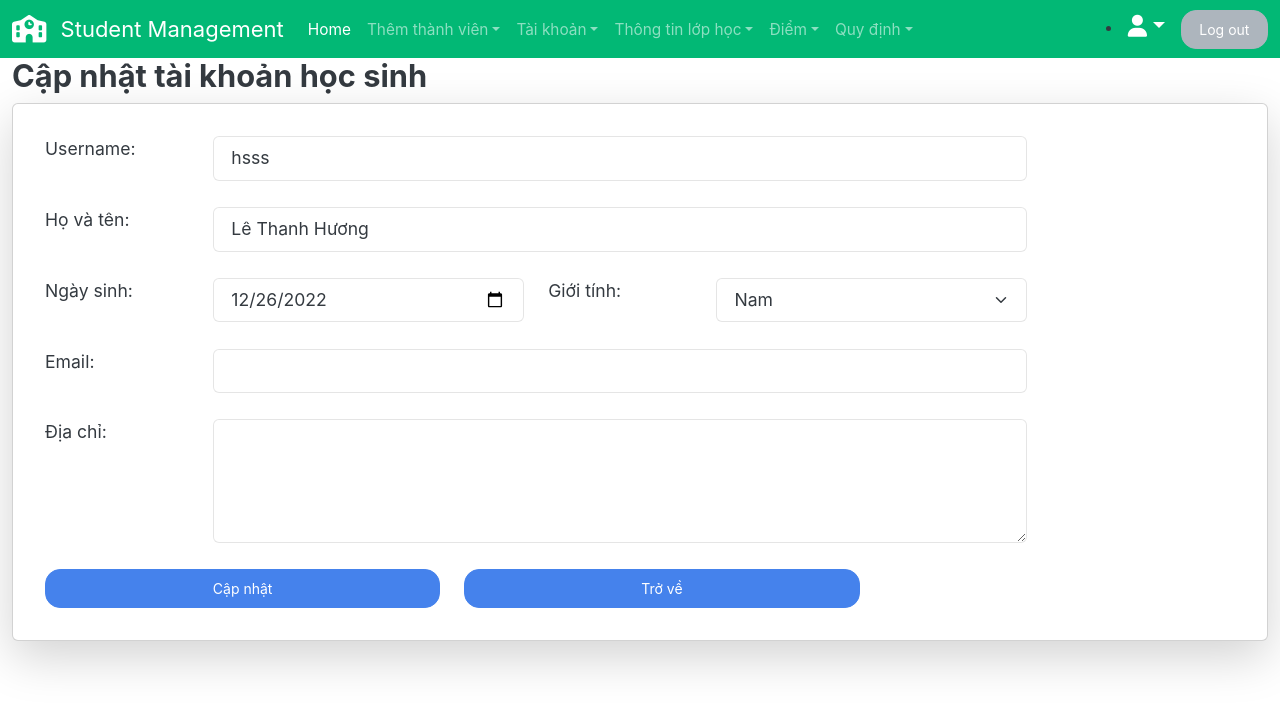
After one commit to ngoxuanchien/QuanLyHocSinh, a Django app: page /danhsachtaikhoanHS/capnhat/1 in a window 1280 px wide. The commit adds this page. Shown: the top 709 px of the page. Run offline with Django 4.2, Linux system fonts and the light colour scheme; data comes from the database, SQL or seed files in the repository; both versions use the stored data as it was after the commit; some libraries are stand-ins or nearby versions.

Commit message:
Done Update HS

```diff
--- a/QuanLyHocSinh/studentManager/forms.py
+++ b/QuanLyHocSinh/studentManager/forms.py
@@ -41,7 +41,6 @@ class CustomUserForm(forms.ModelForm):
                    'placeholder': "Địa chỉ"
                    }))
         address.required = False
-
         email.required = False
     except:
         ''''''
@@ -108,6 +107,40 @@ class StudentForm(CustomUserForm):
         # }
 
 
+class updateCustomUserForm(forms.ModelForm):
+    try:
+        username = forms.CharField(label="", widget=forms.TextInput(
+            attrs={'id': "username_user", 'class': "form-control"
+                   }))
+
+        name = forms.CharField(label='', widget=forms.TextInput(
+            attrs={'id': "name_user", 'class': "form-control"
+                   }))
+        dateOfBirth = forms.CharField(label="", widget=forms.DateInput(
+            attrs={'type': 'date', 'id': "datepicker", 'class': 'form-control'
+                   }))
+
+        sex = forms.CharField(label="", widget=forms.Select(
+            choices=CustomUser().SEX_CATELOGY,
+            attrs={'class': 'form-select', 'id': 'sex_user'
+                   }))
+
+        email = forms.CharField(label="", required=False, widget=forms.TextInput(
+            attrs={'type': 'email', 'id': 'email_user', 'class': 'form-control',
+                   }))
+
+        address = forms.CharField(label="", required=False, widget=forms.Textarea(
+            attrs={"rows": 4, 'class': 'form-control', 'id': 'address_user',
+
+                   }))
+        address.required = False
+        email.required = False
+    except:
+        ''''''
+    class Meta:
+        model = CustomUser
+        fields = ['username', 'name', 'dateOfBirth',
+                  'sex', 'email', 'address']
 
 
 class YearForm(ModelForm):
--- a/QuanLyHocSinh/studentManager/templates/studentManager/base.html
+++ b/QuanLyHocSinh/studentManager/templates/studentManager/base.html
@@ -148,7 +148,7 @@
                             aria-expanded="false"><i class="fa-solid fa-user"></i></a>
                         <div class="dropdown-menu">
                             <a class="dropdown-item" href="{% url 'userProfile' %}">Thông tin cá nhân</a>
-                            <a class="dropdown-item" href="{% url 'logout_user' %}">Đăng xuất</a>
+                            <a class="dropdown-item" href="{% url 'logout_user' %}">Đổi mật khẩu</a>
                         </div>
                     </li>
 
--- /dev/null
+++ b/QuanLyHocSinh/studentManager/templates/studentManager/capNhatHS.html
@@ -0,0 +1,87 @@
+{% extends 'studentManager/base.html' %}
+{% load static %}
+{% block content %}
+<h3 class="label">Cập nhật tài khoản học sinh</h3>
+<div class="card card-body shadow-lg">
+    <div class="jus_center row">
+        <form role="form" method="POST" enctype="multipart/form-data" class="col-lg-10">
+            {% csrf_token %}
+            <div class="card-body">
+
+                <div class="form-group row jus_center">
+                    <div for='username_user' class="col-lg-2">
+                        Username:
+                    </div>
+                    <div class="col-lg-10">
+                        {{form.username}}
+                    </div>
+                </div>
+                <br>
+                <div class="form-group row jus_center">
+                    <div for='name_user' class="col-lg-2">
+                        Họ và tên:
+                    </div>
+                    <div class="col-lg-10">
+                        {{form.name}}
+                    </div>
+                </div>
+                <br>
+                <div class="form-group row jus_center">
+                    <div class='col-lg-6'>
+                        <div class='row'>
+                            <div for='datepicker' class="col-lg-4">
+                                Ngày sinh:
+                            </div>
+                            <div class="col-lg-8">
+                                {{form.dateOfBirth}}
+                            </div>
+                        </div>
+                    </div>
+                    <div class='col-lg-6'>
+                        <div class='row'>
+                            <div for='sex_user' class="col-lg-4">
+                                Giới tính:
+                            </div>
+                            <div class="col-lg-8">
+                                {{form.sex}}
+                            </div>
+                        </div>
+                    </div>
+                </div>
+                <br>
+                <div class="form-group row jus_center">
+                    <div for='email_user' class="col-lg-2">
+                        Email:
+                    </div>
+                    <div class="col-lg-10">
+                        {{form.email}}
+                    </div>
+                </div>
+                <br>
+
+
+                <div class="form-group row jus_center">
+                    <div for='address_user' class="col-lg-2">
+                        Địa chỉ:
+                    </div>
+                    <div class="col-lg-10">
+                        {{form.address}}
+                    </div>
+                </div>
+                <br>
+                <div class="form-group row jus_space-around ">
+                    <div class="col-lg-5">
+                        <button type="submit" onclick="return confirm('Xác nhận cập nhật lớp học ?')"
+                            class="btn btn-primary btn-block" style="width: 100%;">
+                            Cập nhật
+                        </button>
+                    </div>
+                    <div class="col-lg-5">
+                        <a href="{% url 'dsTaiKhoanHS' %}" class="btn btn-primary" style="width: 100%;">Trở về</a>
+                    </div>
+                </div>
+            </div>
+        </form>
+    </div>
+</div>
+{% endblock content %}
--- a/QuanLyHocSinh/studentManager/urls.py
+++ b/QuanLyHocSinh/studentManager/urls.py
@@ -10,6 +10,9 @@ urlpatterns = [
     path('themHS', views.themHS, name = 'themHS'),
     #path('themHS_save', views.themHS_save, name='themHS_save'),
     path("danhsachtaikhoanHS/", views.dsTaiKhoanHS, name='dsTaiKhoanHS'),
+    path("danhsachtaikhoanHS/capnhat/<int:account_id>", views.capNhatTKHS, name='capNhatTKHS'),
+    #path("danhsachtaikhoanHS/delete/<int:account_id>", views.xoaTKHS, name='xoaTKHS'),
+
 
     path('profile', views.userProfile, name = 'userProfile'),
 
--- a/QuanLyHocSinh/studentManager/views.py
+++ b/QuanLyHocSinh/studentManager/views.py
@@ -11,6 +11,7 @@ from .EmailBackEnd import EmailBackEnd
 from django.views.decorators.csrf import csrf_protect
 from django.views.decorators.csrf import csrf_exempt
 from django.contrib import messages
+from django.shortcuts import render, redirect, get_object_or_404
 
 def homepage(request):
     message = "This is temporary home page for our project"
@@ -150,6 +151,47 @@ def dsTaiKhoanHS(request):
     return render(request, 'studentManager/dsTaikhoanHS.html', context=context)
 
 
+def capNhatTKHS(request, account_id):
+    account = get_object_or_404(Student, id=account_id)
+    user = get_object_or_404(CustomUser, id=account.user.id)
+    form = updateCustomUserForm(request.POST or None, instance=user)
+    context = {
+        'form': form,
+    }
+    if request.method == 'POST':
+        if form.is_valid():
+            username = form.cleaned_data.get('username')
+            name = form.cleaned_data.get('name')
+            dateOfBirth = form.cleaned_data.get('dateOfBirth')
+            sex = form.cleaned_data.get('sex')
+            email = form.cleaned_data.get('email')
+            #phone = form.cleaned_data.get('phone')
+            address = form.cleaned_data.get('address')
+            try:
+                account = Student.objects.get(id=account.id)
+                user = CustomUser.objects.get(id = account.user.id)
+                user.username = username
+                user.name = name
+                user.dateOfBirth = dateOfBirth
+                user.sex = sex
+                user.email = email
+                #user.phone = phone
+                user.address = address
+                user.save()
+                messages.success(
+                    request, "Cập nhật thành công")
+                # return redirect(to="{% url 'dsTaiKhoanHS' %}")
+                print('Cập nhật thành công----------------------------------------')
+                return HttpResponseRedirect(reverse('dsTaiKhoanHS'))
+            except:
+                print('0 Cập nhật thành công----------------------------------------')
+                messages.error(request, "Không thể cập nhật")
+        else:
+            print('01 Cập nhật thành công----------------------------------------')
+            messages.error(request, "Dữ liệu không phù hợp")
+    else:
+        print('02 Cập nhật thành công----------------------------------------')
+        return render(request, "studentManager/capNhatHS.html", context)
 
 semester = 2
 
```
Also changed, not shown: QuanLyHocSinh/studentManager/templates/studentManager/dsTaikhoanHS.html (+14 -1 lines), QuanLyHocSinh/studentManager/templates/studentManager/themHS.html (+52 -37 lines), QuanLyHocSinh/db.sqlite3.
